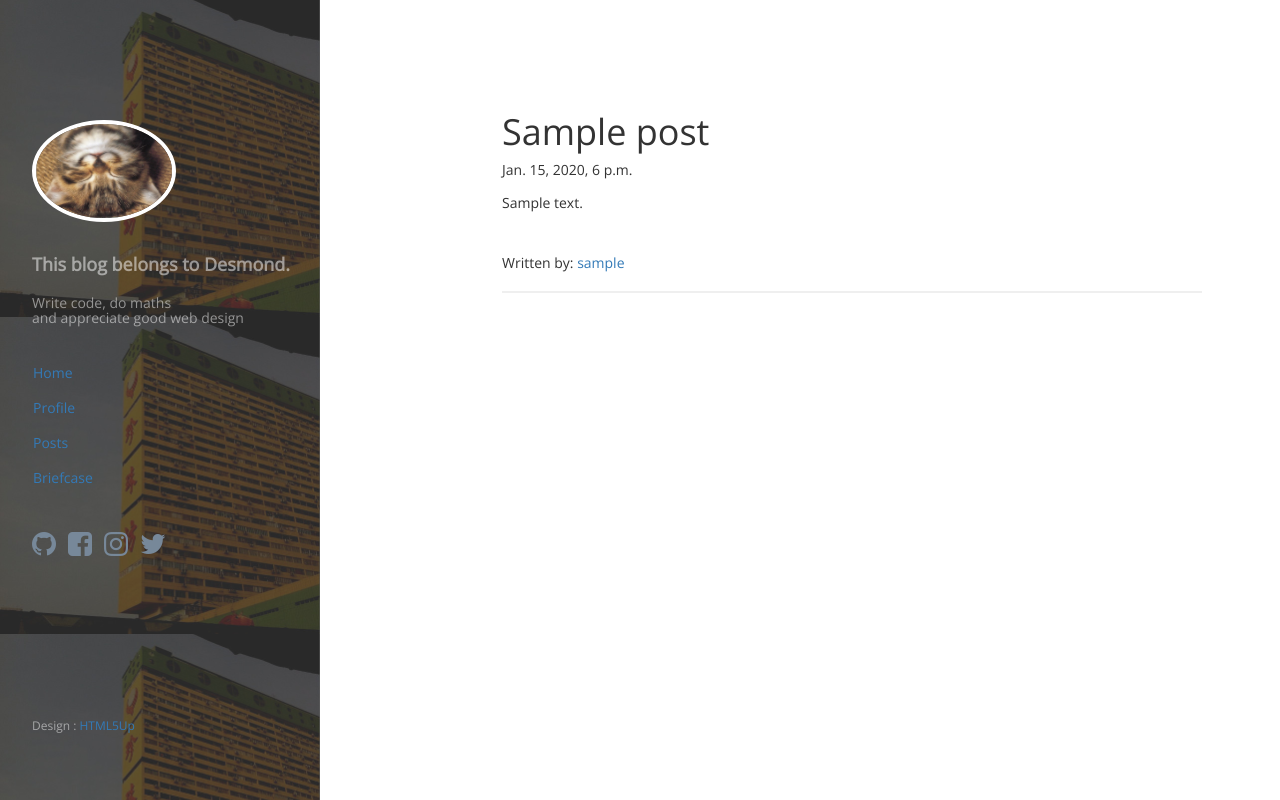
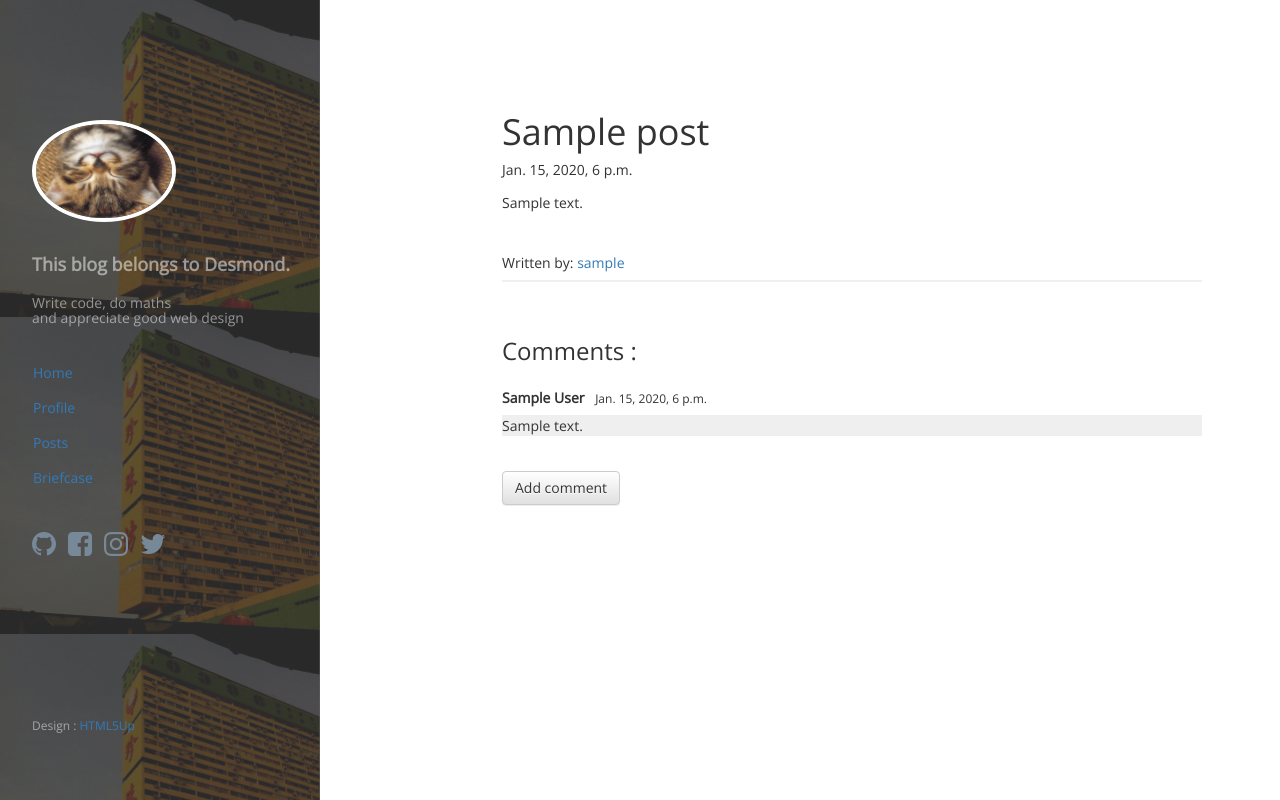
Before and after one commit to KnewYouWereTrouble/my_first_blog, a Django app: page /posts/1/ in a window 1280 px wide. Run offline with Django 3.2, Linux system fonts and the light colour scheme; tables that the repository leaves empty hold one stand-in row (values such as "Sample post"); some libraries are stand-ins or nearby versions.

Commit message:
added comments function

```diff
--- a/blog/admin.py
+++ b/blog/admin.py
@@ -1,5 +1,6 @@
 from django.contrib import admin
-from .models import Post
+from .models import Post, Comment
 
 # Register your models here.
 admin.site.register(Post)
+admin.site.register(Comment)
--- a/blog/models.py
+++ b/blog/models.py
@@ -17,3 +17,22 @@ class Post(models.Model):
 
     def __str__(self):
         return self.title
+
+
+class Comment(models.Model):
+    post = models.ForeignKey('blog.Post', related_name="comments") #allows us to have access to comments from Post model
+    author = models.CharField(max_length=255)
+    text = models.TextField()
+    created_date = models.DateTimeField(default=timezone.now)
+    approved = models.BooleanField(default=False)
+
+    def approve(self):
+        self.approve = True
+        self.save()
+
+    def flag_as_inappropriate(self):
+        self.text = "MODERATOR :: Flag as inappropriate"
+        self.save()
+
+    def __str__(self):
+        return self.text
--- a/blog/templates/blog/post_details.html
+++ b/blog/templates/blog/post_details.html
@@ -14,7 +14,28 @@
          <li><a class="btn btn-default" href="{% url "blog.views.post_edit" pk=p.pk %}"><span class="glyphicon glyphicon-pencil"></span></a></li>
          {% endif %}
       </ul>
+   </article>
 
+   <article class="fade-in post-comments">
+      <h3>Comments :</h3>
+      {% for comment in p.comments.all %}
+            <div class="comment">
+   				<ul>
+                  <li><strong>{{ comment.author }}</strong></li>
+                  <li><h6>{{ comment.created_date }}</h6></li>
+                  {% if user.is_authenticated %}
+                  <li><a href="{%url "blog.views.flag_comment" pk=comment.pk %}" title="Flag as inappropriate"><span class="glyphicon glyphicon-flag"></span></a></li>
+                  {% endif %}
+               </ul>
+               <div class="comment-text">{{ comment.text|linebreaks }}</div>
+   			</div><br/>
+
+         {%	empty	%}
+			<p>No	comments	here yet :(</p>
+
+      {%	endfor %}
+
+      <a	class="btn btn-default" href="{%url "blog.views.add_comment_to_post" pk=p.pk%}">Add comment</a>
    </article>
 
 {% endblock %}
--- a/blog/templates/blog/posts_list.html
+++ b/blog/templates/blog/posts_list.html
@@ -1,13 +1,13 @@
 {% extends "blog/base.html" %}
 
 {% block content %}
-   {% for p in posts %}
+   {% for p, ps in posts %}
       <article class="post fade-in">
          <h1><a href="{%url "blog.views.post_details_view" pk=p.pk%}">{{p.title}}</a></h1>
          <h5>{{p.published_date}}</h5>
-         <p>{{ p.text|linebreaks }}</p>
+         <p>{{ ps|linebreaks }}</p>
          <h5 class="written-by">Written by: <a href="{%url "blog.views.profile_view" %}">{{p.author}}</a></h5>
-
+         <span>Comments: {{ p.comments.count }}</span>
       </article>
    {% endfor %}
    <div class="pagination">
--- a/blog/views.py
+++ b/blog/views.py
@@ -1,8 +1,8 @@
 from django.shortcuts import render, redirect, get_object_or_404, render_to_response
 from django.core.paginator import Paginator, EmptyPage, PageNotAnInteger
 from django.utils import timezone
-from .models import Post
-from .forms import PostForm
+from .models import Post, Comment
+from .forms import PostForm, CommentForm
 
 
 # Create your views here.
@@ -18,7 +18,9 @@ def profile_view(request):
 
 
 def post_view(request):
-    posts = Post.objects.order_by('-published_date')
+    #django queryset command can be chained
+    posts = Post.objects.filter(published_date__lte=timezone.now()).order_by("-published_date")
+    posts = list(zip(posts, list(map(lambda p: p.text[:400]+" ...", posts))))
 
     paginator = Paginator(posts, 3)
     page = request.GET.get('page')
@@ -47,7 +49,7 @@ def post_view_new(request):
             post = form.save(commit=False)
             post.author = request.user
             post.published_date = timezone.now()
-            post.publish()
+            post.save()
             return redirect('blog.views.post_details_view', pk=post.pk)
     else:
         form = PostForm()
@@ -66,3 +68,25 @@ def post_edit(request, pk):
     else:
         form = PostForm(instance=post)
     return render(request, 'blog/post_new.html', {'form': form})
+
+
+def add_comment_to_post(request, pk):
+    post = get_object_or_404(Post, pk=pk)
+    if request.method == "POST":
+        form = CommentForm(request.POST)
+        if form.is_valid():
+            comment = form.save(commit=False)
+            comment.post = post
+            comment.save()
+            return redirect('blog.views.post_details_view', pk=post.pk)
+    else:
+        form = CommentForm()
+    return render(request, 'blog/add_comment_to_post.html', {'form': form})
+
+
+
+def flag_comment(request, pk):
+    comment = get_object_or_404(Comment, pk=pk)
+    post_pk = comment.post.pk
+    comment.flag_as_inappropriate()
+    return redirect('blog.views.post_details_view', pk=post_pk)
--- a/desmondblog/urls.py
+++ b/desmondblog/urls.py
@@ -27,5 +27,7 @@ urlpatterns = [
     url(r'^posts/new/$', views.post_view_new, name="post_new"),
     url(r'^posts/(?P<pk>[0-9]+)/edit/$', views.post_edit, name='post_edit'),
     url(r'^posts/(?P<pk>[0-9]+)/$', views.post_details_view, name="post_details"),
+    url(r'^posts/(?P<pk>[0-9]+)/add_comment$', views.add_comment_to_post, name="add_comment_to_posts"),
+    url(r'^posts/(?P<pk>[0-9]+)/flag_comment$', views.flag_comment, name="flag_comment"),
     url(r'^admin/', include(admin.site.urls)),
 ]
--- a/static/css/main.css
+++ b/static/css/main.css
@@ -95,7 +95,7 @@ section, summary, time, mark, audio, video {
 .post {
 	border-bottom: solid 2px #efefef;
 	padding-bottom: 0.5em;
-	margin-bottom : 3em;
+	margin-bottom : 4em;
 }
 
 .post h1{
@@ -116,6 +116,7 @@ section, summary, time, mark, audio, video {
 
 .post .written-by{
 	margin-top:3em;
+	margin-bottom: 0.2em;
 }
 
 .post-author-edit li{
@@ -143,4 +144,27 @@ section, summary, time, mark, audio, video {
 	border-color: #49bf9d;
 }
 
-/* POSTS *//* POSTS *//* POSTS *//* POSTS */
+/* POSTS COMMENTS */
+.post-comments {
+	margin-top: 4em;
+}
+
+.post-comments h3{
+	margin-bottom: 0.6em;
+}
+
+.comment *{
+	margin-top: 0.5em;
+}
+
+.comment ul li{
+	display: inline-block;
+	margin-right: 0.5em;
+}
+.comment .comment-text{
+	background-color: #efefef;
+}
+
+.post-comments .btn{
+	margin-top: 1em;
+}
```
Also changed, not shown: blog/forms.py (+6 -1 lines), blog/static/css/main.css (+26 -2 lines), blog/templates/blog/add_comment_to_post.html (added, +15 -0 lines), blog/migrations/0003_comment.py (added).
